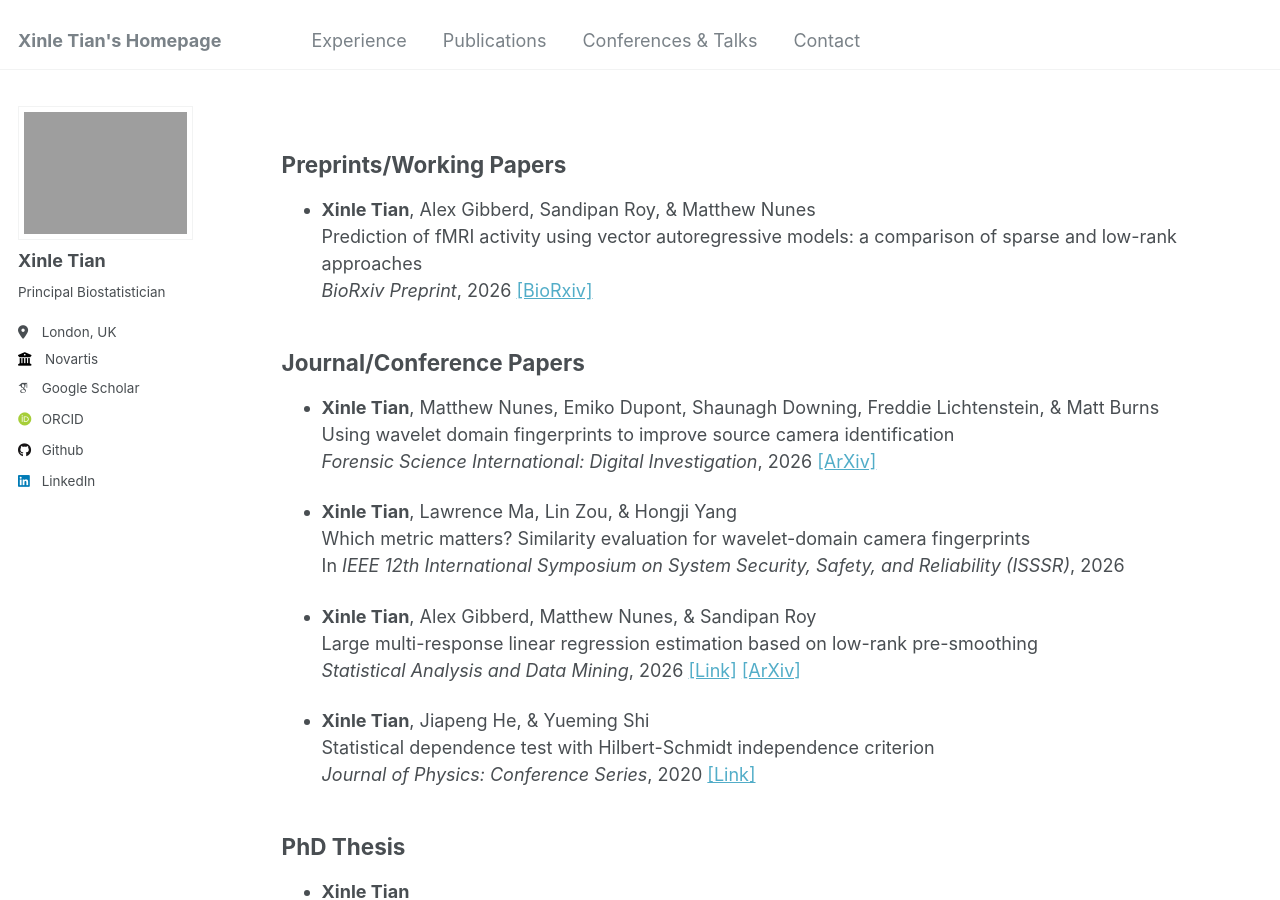
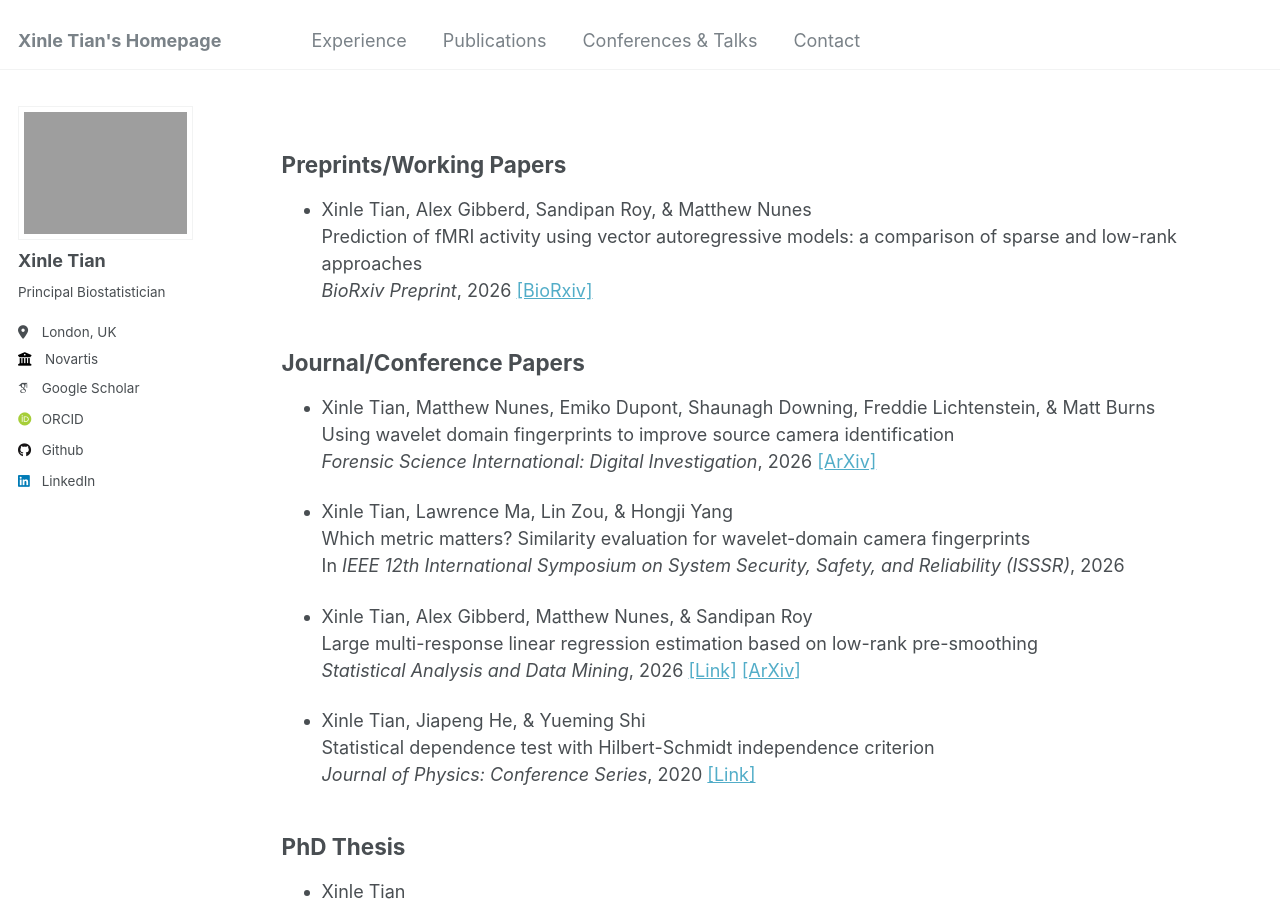
Before and after one commit to xinlet/xinlet.github.io, a Jekyll site: the page built from _pages/publications.md, in a window 1280 px wide and 900 px high. Built offline with Jekyll 4.4.1, drawn with Linux system fonts in a browser that asks for light colours; some web fonts are replaced.

```diff
--- a/_pages/publications.md
+++ b/_pages/publications.md
@@ -8,30 +8,30 @@ author_profile: true
 {% include base_path %}
 
 ## Preprints/Working Papers
-* **Xinle Tian**, Alex Gibberd, Sandipan Roy, & Matthew Nunes
+*  Xinle Tian, Alex Gibberd, Sandipan Roy, & Matthew Nunes
    Prediction of fMRI activity using vector autoregressive models: a comparison of sparse and low-rank approaches
    *BioRxiv Preprint*, 2026 [[BioRxiv]](https://www.biorxiv.org/content/10.64898/2026.06.11.731556v1.abstract)
 
 
 ## Journal/Conference Papers
-* **Xinle Tian**, Matthew Nunes, Emiko Dupont, Shaunagh Downing, Freddie Lichtenstein, & Matt Burns
+*  Xinle Tian, Matthew Nunes, Emiko Dupont, Shaunagh Downing, Freddie Lichtenstein, & Matt Burns
    Using wavelet domain fingerprints to improve source camera identification
    *Forensic Science International: Digital Investigation*, 2026 [[ArXiv]](https://arxiv.org/abs/2507.01712)
 
-* **Xinle Tian**, Lawrence Ma, Lin Zou, & Hongji Yang
+*  Xinle Tian, Lawrence Ma, Lin Zou, & Hongji Yang
    Which metric matters? Similarity evaluation for wavelet-domain camera fingerprints
    In *IEEE 12th International Symposium on System Security, Safety, and Reliability (ISSSR)*, 2026
 
-* **Xinle Tian**, Alex Gibberd, Matthew Nunes, & Sandipan Roy
+*  Xinle Tian, Alex Gibberd, Matthew Nunes, & Sandipan Roy
    Large multi-response linear regression estimation based on low-rank pre-smoothing
    *Statistical Analysis and Data Mining*, 2026 [[Link]](https://onlinelibrary.wiley.com/doi/10.1002/sam.70072) [[ArXiv]](https://arxiv.org/abs/2411.18334)
 
-* **Xinle Tian**, Jiapeng He, & Yueming Shi
+*  Xinle Tian, Jiapeng He, & Yueming Shi
    Statistical dependence test with Hilbert-Schmidt independence criterion
    *Journal of Physics: Conference Series*, 2020 [[Link]](https://iopscience.iop.org/article/10.1088/1742-6596/1601/3/032008/pdf)
 
 
 ## PhD Thesis
-* **Xinle Tian**
+*  Xinle Tian
    Sparse statistical models for high-dimensional data
    *Ph.D. Thesis, University of Bath*, 2026 [[Link]](https://purehost.bath.ac.uk/ws/portalfiles/portal/383833799/Thesis_Xinle_Final.pdf)
```
